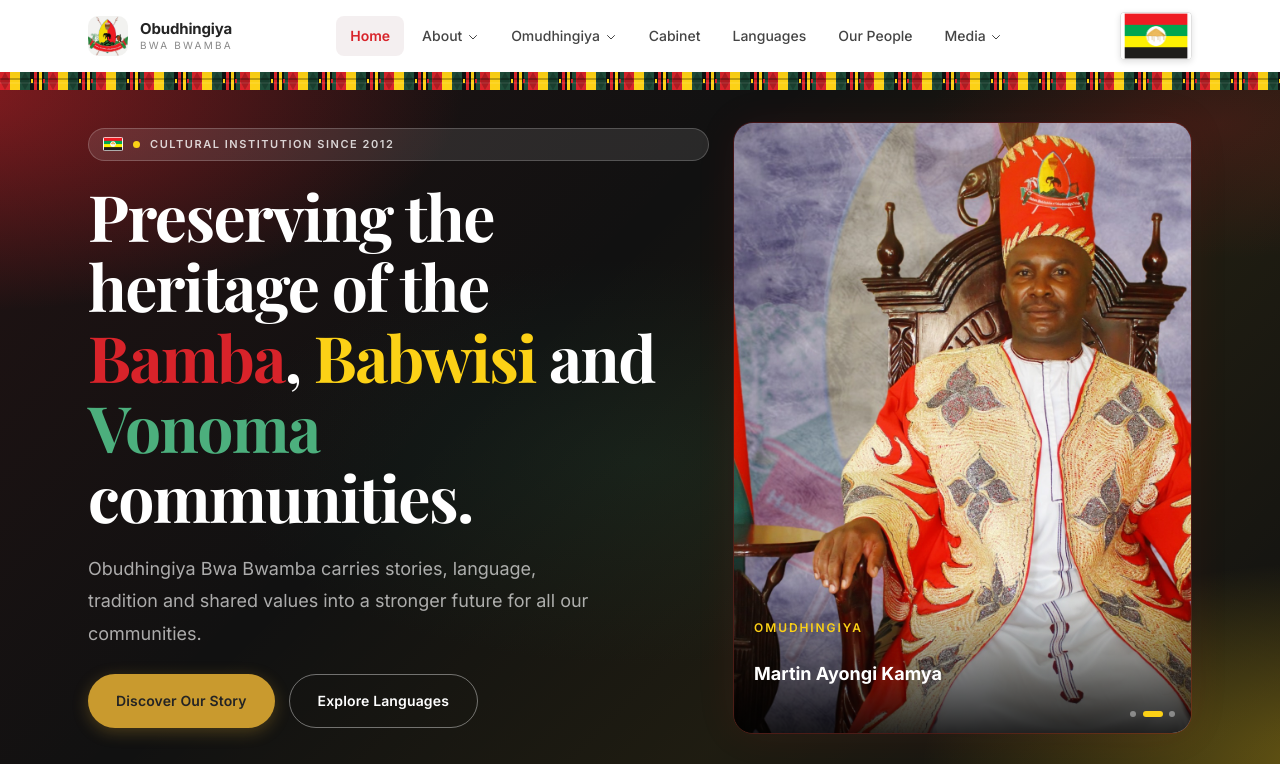
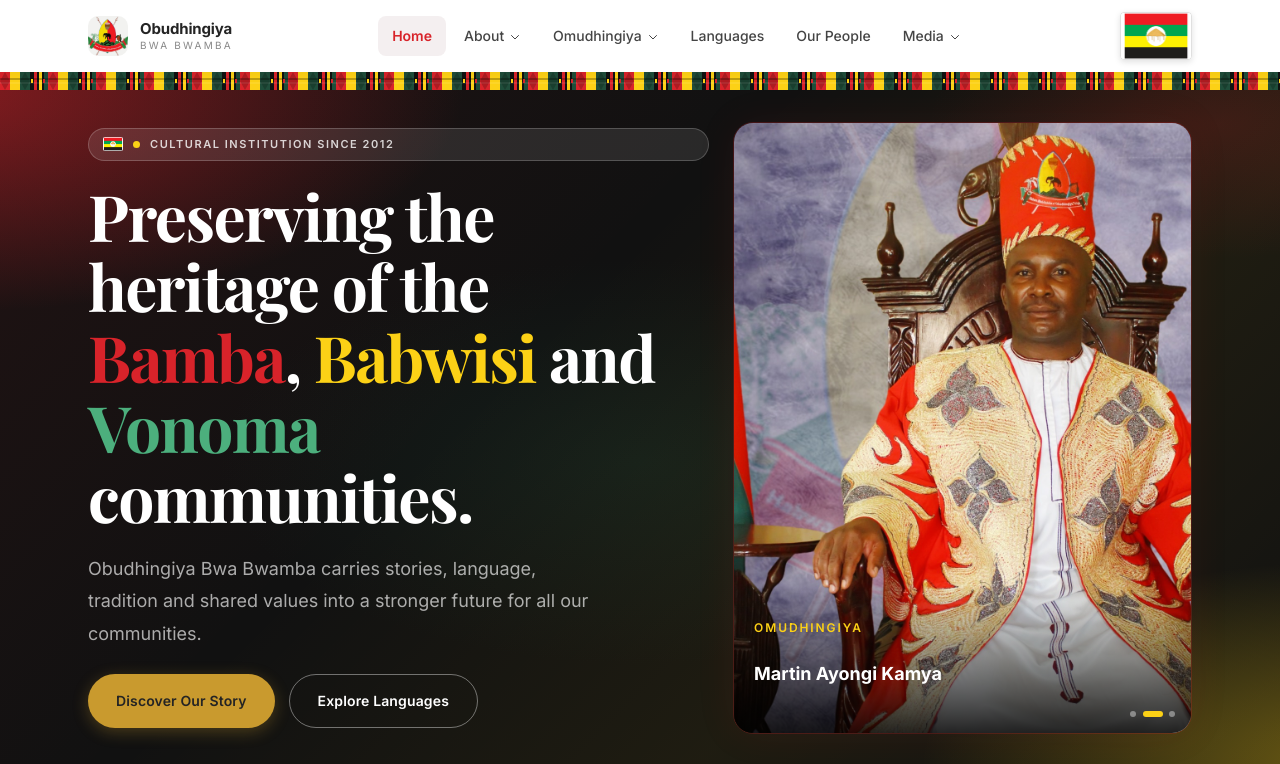
Before and after one commit to Ebiujchris/OBB-WEBSITE, a Next.js app: page / in a window 1280 px wide. Shown: the top 764 px of the page. Built offline with nearby package versions, Linux system fonts and the light colour scheme; a web font is replaced by a local one.

Commit message:
Move cabinet link into About dropdown

```diff
--- a/components/Header.tsx
+++ b/components/Header.tsx
@@ -7,6 +7,7 @@ import { usePathname } from 'next/navigation';
 const navItems = [
   { href: '/',            label: 'Home' },
   { href: '/about',       label: 'About', dropdown: [
+    { href: '/about/cabinet-ministers', label: 'Cabinet' },
     { href: '/history',                  label: 'History' },
     { href: '/visit',                    label: 'Bwamba' },
     { href: '/culture',                  label: 'Culture' },
@@ -14,7 +15,6 @@ const navItems = [
   { href: '/omudhingiya', label: 'Omudhingiya', dropdown: [
     { href: '/omudhingiya/nabantu', label: 'Nabantu (Queen)' },
   ]},
-  { href: '/about/cabinet-ministers', label: 'Cabinet' },
   { href: '/languages',   label: 'Languages' },
   { href: '/nabantu',     label: 'Our People' },
   { href: '/media',       label: 'Media', dropdown: [
```
